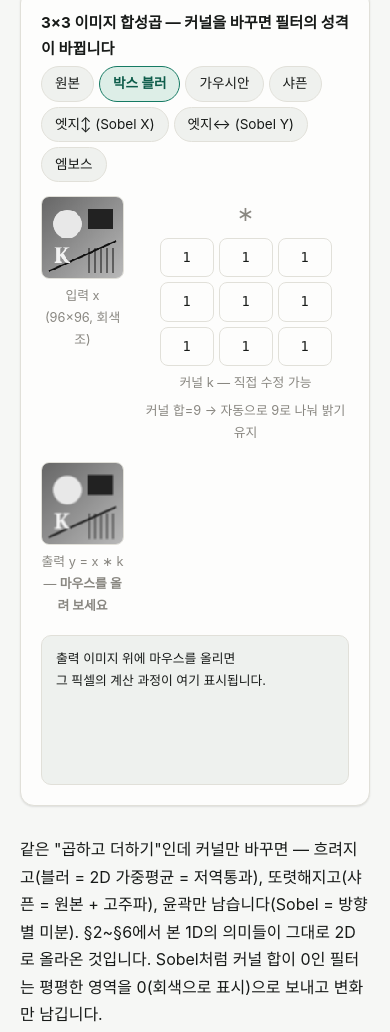
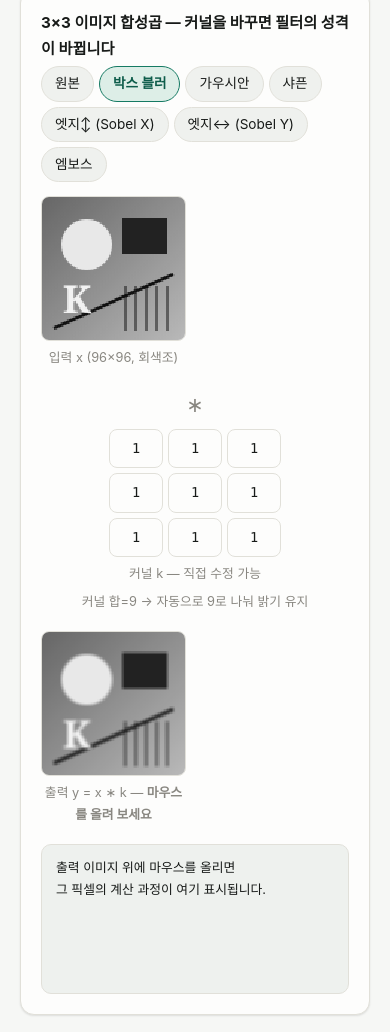
Before and after one commit to dev-jonghoonpark/how-conv-work, a plain HTML site: page index.html in a window 390 px wide. Shown: the part 7964-8996 px from the top of the page. Drawn offline with Linux system fonts and the light colour scheme.

Commit message:
§7 반응형 수정 — 중간 폭(≤1080px)에서 인스펙터가 세로로 찌그러지던 문제 해결
인스펙터 칼럼에 minmax(200px) 부여, 공간이 모자라면 아래 행 전체로 이동.
채널 믹서 브레이크포인트도 960px로 조정.

Co-Authored-By: Claude Fable 5 <noreply@anthropic.com>
Claude-Session: https://claude.ai/code/session_014q2qpdapbpejbrnQUHFd7t

```diff
--- a/index.html
+++ b/index.html
@@ -204,12 +204,16 @@ canvas.chart { width: 100%; height: auto; display: block; border-radius: 8px; }
 }
 
 /* 2D demo */
-.img2d { display: grid; grid-template-columns: auto auto auto 1fr; gap: 18px; align-items: start; }
-@media (max-width: 900px) {
-  .img2d { grid-template-columns: auto auto; }
+.img2d { display: grid; grid-template-columns: auto auto auto minmax(200px, 1fr); gap: 18px; align-items: start; }
+@media (max-width: 1080px) {
+  .img2d { grid-template-columns: auto auto auto; justify-content: center; }
   .img2d .inspect { grid-column: 1 / -1; }
 }
-.img2d canvas { image-rendering: pixelated; border: 1px solid var(--line); border-radius: 8px; width: 240px; max-width: 100%; height: auto; display: block; cursor: crosshair; }
+@media (max-width: 680px) {
+  .img2d { grid-template-columns: 1fr 1fr; }
+  .img2d .kcol { grid-column: 1 / -1; }
+}
+.img2d canvas { image-rendering: pixelated; border: 1px solid var(--line); border-radius: 8px; width: 220px; max-width: 100%; height: auto; display: block; cursor: crosshair; }
 .img2d .cap { font-size: .8rem; color: var(--muted); text-align: center; margin-top: 6px; }
 .img2d .kcol { align-self: center; text-align: center; }
 .img2d .kcol .op { font-size: 1.3rem; color: var(--muted); font-family: "STIX Two Math", Georgia, serif; margin-bottom: 4px; }
@@ -228,7 +232,7 @@ canvas.chart { width: 100%; height: auto; display: block; border-radius: 8px; }
 
 /* channel mixer */
 .mix-wrap { display: grid; grid-template-columns: auto auto auto 1fr; gap: 20px; align-items: center; }
-@media (max-width: 900px) { .mix-wrap { grid-template-columns: 1fr 1fr; } }
+@media (max-width: 960px) { .mix-wrap { grid-template-columns: 1fr 1fr; } }
 .mix-wrap canvas { image-rendering: pixelated; border: 1px solid var(--line); border-radius: 8px; display: block; max-width: 100%; }
 .mix-wrap .cap { font-size: .8rem; color: var(--muted); text-align: center; margin-top: 6px; }
 .chstack { display: flex; flex-direction: column; gap: 8px; }
```
